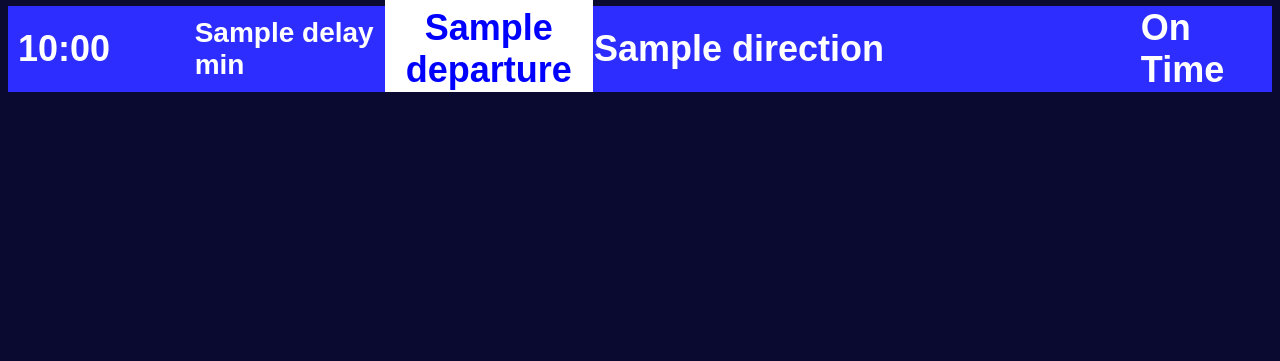
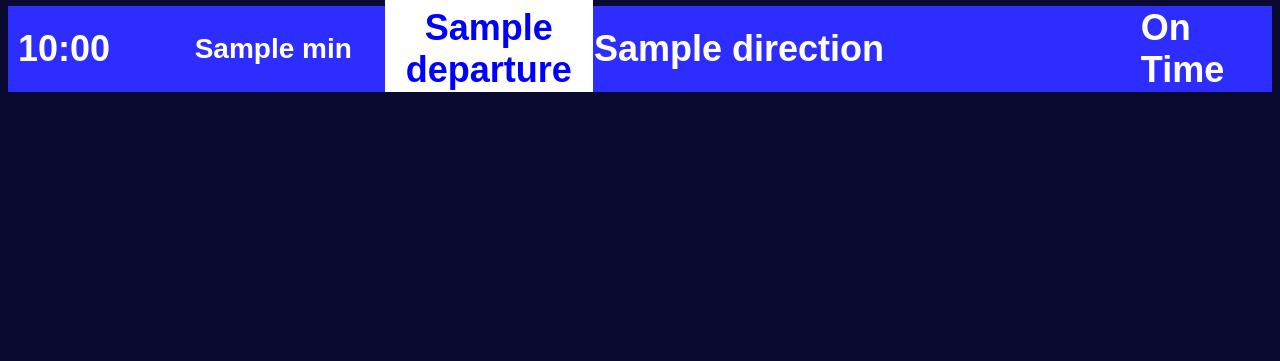
Before and after one commit to StarkStrom-Driverless/anzeiger, a Flask app: template templates/dashboard.html in a window 1280 px wide; the page is wider, and only the part inside the window is pictured. Shown: the part 300-661 px from the top of that part. Run offline with Flask 3, Linux system fonts and the light colour scheme; the template is opened without the code that fills it: most values are stand-ins (such as "Sample title", 1, 10 or a date in 2020).

Commit message:
Revert "Update dashboard.html"
This reverts commit 495de9ba0adc4cffb41c2e1252908b01d58314b6.

```diff
--- a/templates/dashboard.html
+++ b/templates/dashboard.html
@@ -68,8 +68,8 @@
                     <tr class="{{ 'table-success' if not departure.cancelled else 'table-danger' }}">
                         <td class="zeit-column" style="font-size: 36px;">{{ departure.dateTime.strftime('%H:%M') }}</td>
                         <td class="zeit-column">
-                            {% if departure.delay is defined %}
-                                {{ departure.delay }} min
+                            {% if departure.delay_minutes is defined %}
+                                {{ departure.delay_minutes }} min
                             {% else %}
                                 +0 min
                             {% endif %}
@@ -104,8 +104,8 @@
                     <tr class="{{ 'table-success' if not departure.cancelled else 'table-danger' }}">
                         <td class="zeit-column" style="font-size: 36px;">{{ departure.dateTime.strftime('%H:%M') }}</td>
                         <td class="zeit-column">
-                            {% if departure.delay is defined %}
-                                {{ departure.delay }} min
+                            {% if departure.delay_minutes is defined %}
+                                {{ departure.delay_minutes }} min
                             {% else %}
                                 +0 min
                             {% endif %}
```
